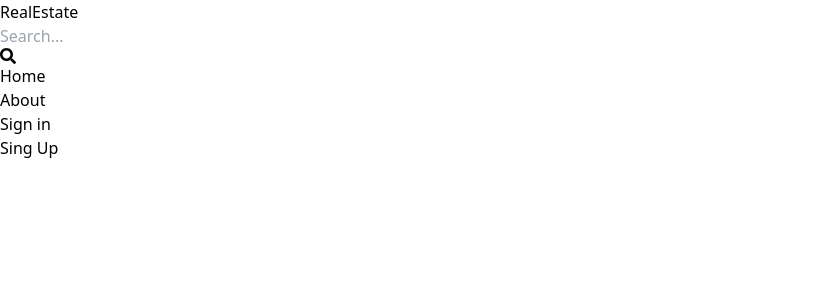
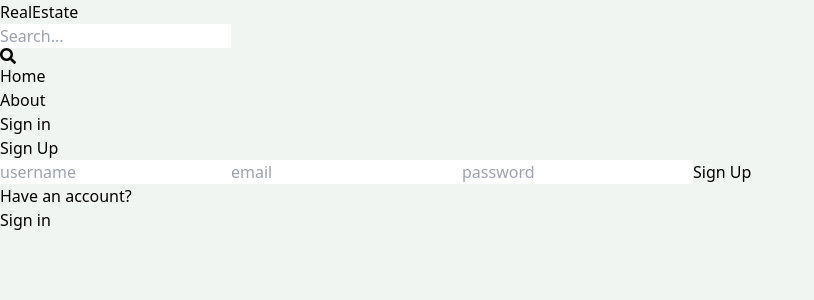
Before and after one commit to UmarkhonAkhmedov/real-estate, a React (Vite) app in the folder client/: page /sign-up in a window 1280 px wide. Shown: the top 300 px of the page, without its empty margins (0-814 px from the left). Built offline with nearby package versions, Linux system fonts and the light colour scheme.

Commit message:
Complete sign up page functionality

```diff
--- a/client/src/index.css
+++ b/client/src/index.css
@@ -1,3 +1,7 @@
 @tailwind base;
 @tailwind components;
 @tailwind utilities;
+
+body {
+  background-color: rgb(241, 245, 241);
+}
--- a/client/src/pages/SignUp.jsx
+++ b/client/src/pages/SignUp.jsx
@@ -1,11 +1,84 @@
-import React from 'react'
+import React, { useState } from "react";
+import { Link, useNavigate } from "react-router-dom";
 
 const SignUp = () => {
+  const [formData, setFormData] = useState({});
+  const [error, setError] = useState(null);
+  const [loading, setLoading] = useState(false);
+  const navigate = useNavigate();
+
+  const handleChange = (e) => {
+    setFormData({
+      ...formData,
+      [e.target.id]: e.target.value,
+    });
+  };
+
+  const handleSubmit = async (e) => {
+    e.preventDefault();
+    try {
+      setLoading(true);
+      const res = await fetch("/api/auth/signup", {
+        method: "POST",
+        headers: { "Content-Type": "application/json" },
+        body: JSON.stringify(formData),
+      });
+      const data = await res.json();
+      if (data.success === false) {
+        setLoading(false);
+        setError(data.message);
+        return;
+      }
+      setLoading(false);
+      setError(null);
+      navigate("/sign-in");
+    } catch (error) {
+      setLoading(false);
+      setError(error.message);
+    }
+  };
+
   return (
-    <div>
-      Sing Up
+    <div className="p-3 max-w-lg mx-auto">
+      <h1 className="text-3xl text-center font-semibold my-7">Sign Up</h1>
+      <form onSubmit={handleSubmit} className="flex flex-col gap-4">
+        <input
+          type="text"
+          placeholder="username"
+          className="border p-3 rounded-lg"
+          id="username"
+          onChange={handleChange}
+        />
+        <input
+          type="email"
+          placeholder="email"
+          className="border p-3 rounded-lg"
+          id="email"
+          onChange={handleChange}
+        />
+        <input
+          type="password"
+          placeholder="password"
+          className="border p-3 rounded-lg"
+          id="password"
+          onChange={handleChange}
+        />
+        <button
+          disabled={loading}
+          className="bg-slate-700 text-white p-3 rounded-lg uppercase hover:opacity-95 disabled:opacity-80"
+        >
+          {loading ? "Loading" : "Sign Up"}
+        </button>
+      </form>
+      <div className="flex gap-2 mt-5">
+        <p>Have an account?</p>
+        <Link to="/sign-in">
+          <span className="text-blue-700">Sign in</span>
+        </Link>
+      </div>
+      {error && <p className="text-red-500 mt-5">{error}</p>}
     </div>
-  )
-}
+  );
+};
 
-export default SignUp
+export default SignUp;
--- a/client/vite.config.js
+++ b/client/vite.config.js
@@ -3,5 +3,13 @@
 
 // https://vitejs.dev/config/
 export default defineConfig({
+  server: {
+    proxy: {
+      "/api": {
+        target: "http://localhost:3000",
+        secure: false,
+      },
+    },
+  },
   plugins: [react()],
-})
+});
```
